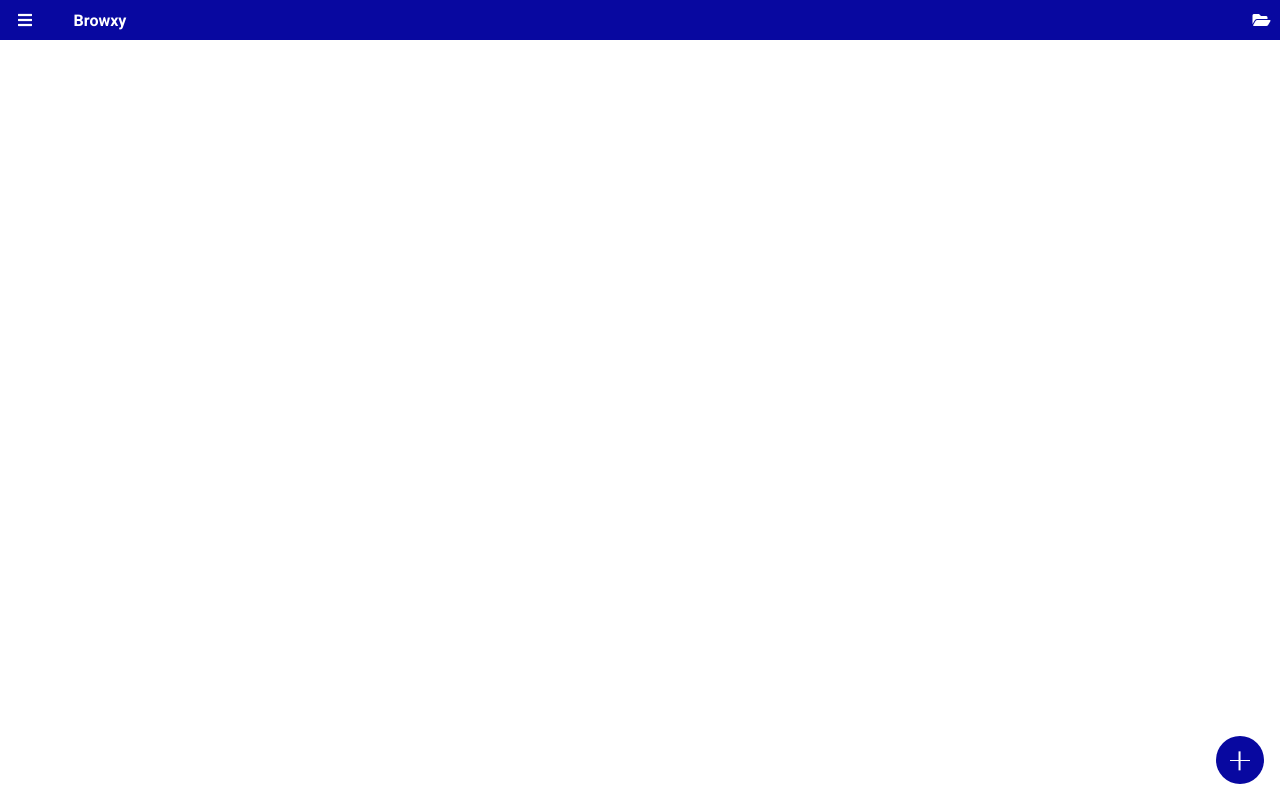
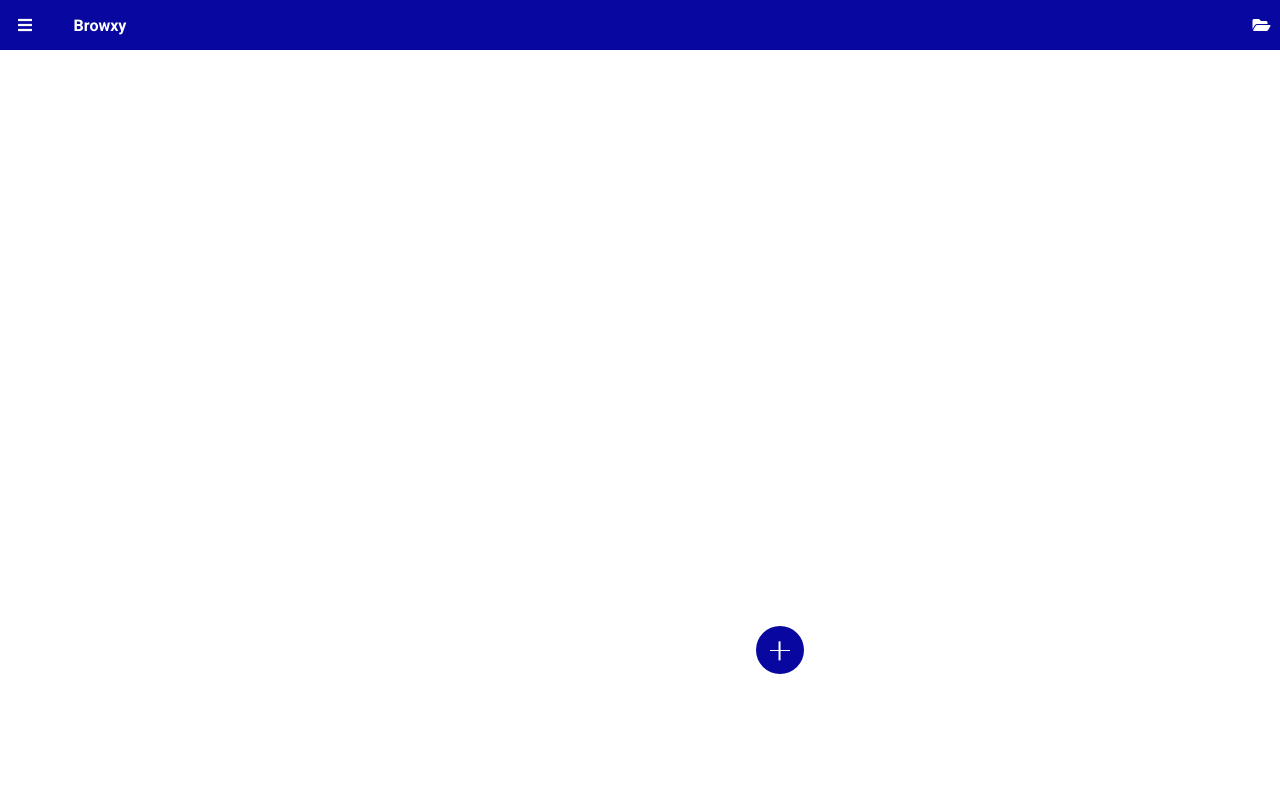
Before and after one commit to elPoeta/live-code-editor-template, a plain HTML site: page index.html in a window 1280 px wide. Drawn offline with Linux system fonts and the light colour scheme.

Commit message:
circular menu fixed

```diff
--- a/index.html
+++ b/index.html
@@ -11,6 +11,7 @@
     <link rel="stylesheet" href="./static/css/style.css">
     <link rel="stylesheet" href="./static/css/header.css">
     <link rel="stylesheet" href="./static/css/circularMenu.css">
+
 
     <!-- JS -->
     <script src="./static/js/circularMenu.js" defer></script>
@@ -30,18 +31,19 @@
             </div>
 
         </header>
-        <main>
+        <main class="main">
+
 
         </main>
 
     </div>
-    <div class="">
+    <div class="smartphone-viewport">
         <div class="float-button" id="float-button"></div>
         <nav class="circular-menu" id="circular-menu">
             <ul>
                 <li><i class="fas fa-play"></i></li>
                 <li><i class="fas fa-stop"></i></li>
-                <li><i class="far fa-save"></i></li>
+                <li><i class="fas fa-save"></i></li>
                 <li><i class="fas fa-file"></i></li>
             </ul>
         </nav>
--- a/static/css/circularMenu.css
+++ b/static/css/circularMenu.css
@@ -1,4 +1,28 @@
+.smartphone-viewport {
+    --unit: 5vh;
+    height: calc(var(--unit) * 16);
+    width: calc(var(--unit) * 9);
+    margin: auto;
+    position: relative;
+    overflow: hidden;
+  }
+  .smartphone-viewport::before {
+    content: "";
+    position: absolute;
+    top: 45%;
+    width: 100%;
+    text-align: center;
+    color: #fff;
+    font-size: 2em;
+    z-index: 100;
+  }
+  .smartphone-viewport::after {
+    position: absolute;
+    content: "";
+    width: 100%;
+    height: 100%;
 
+  }
   :root {
     --animation-time: .3s;
   }
--- a/static/css/header.css
+++ b/static/css/header.css
@@ -5,10 +5,12 @@
     background-color: #0808a0;
     color: #fff;
     align-items: center;
+    align-content: center;
     text-align: center;
 }
 .header h1{
-    font-size: 1em
+    font-size: 1em;
+    font-weight: 700;
 }
 
 .nav-bar-icons{
--- a/static/css/style.css
+++ b/static/css/style.css
@@ -6,9 +6,13 @@
 body{
     font-family: 'Roboto', sans-serif;
     font-size: 1em;
+
+    min-height: 100vh;
 }
 
 .container{
     display: grid;
-
+    grid-template-columns: 1fr;
+    grid-template-rows: 50px;
+    align-content: center;
 }
```
Also changed, not shown: static/css/footer.css (added), static/css/main.css (added).
